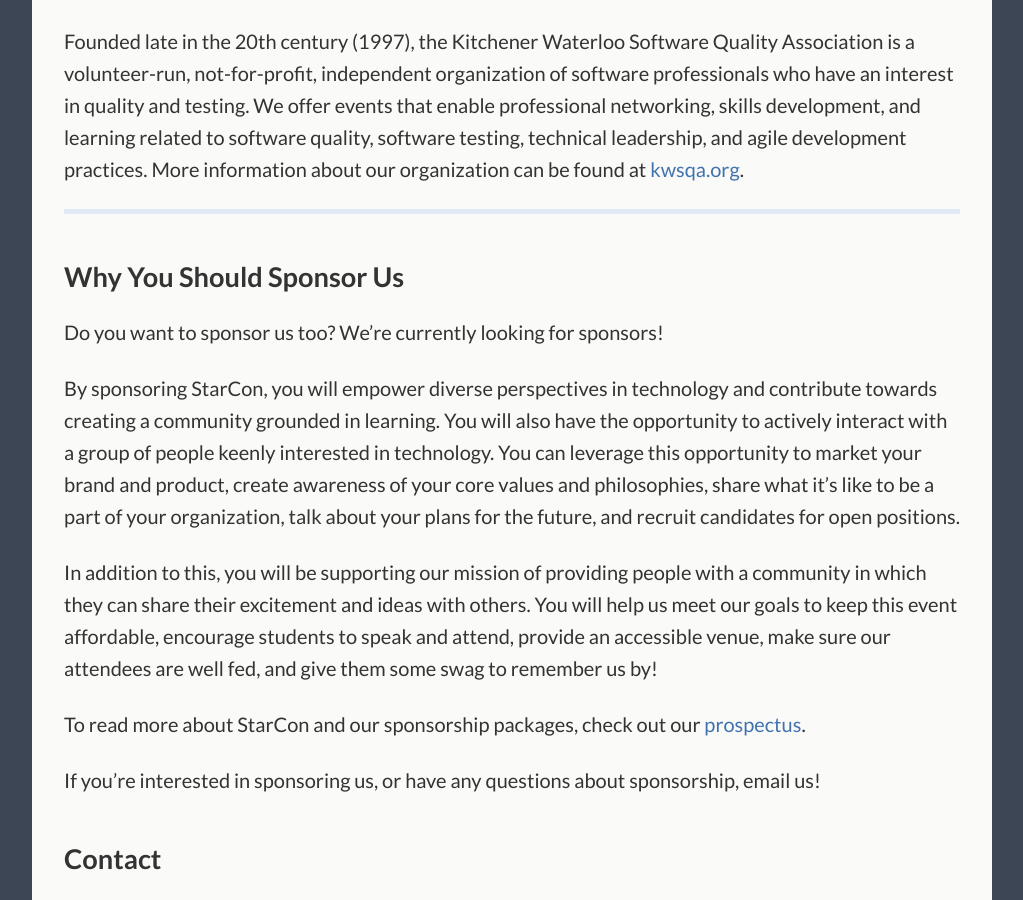
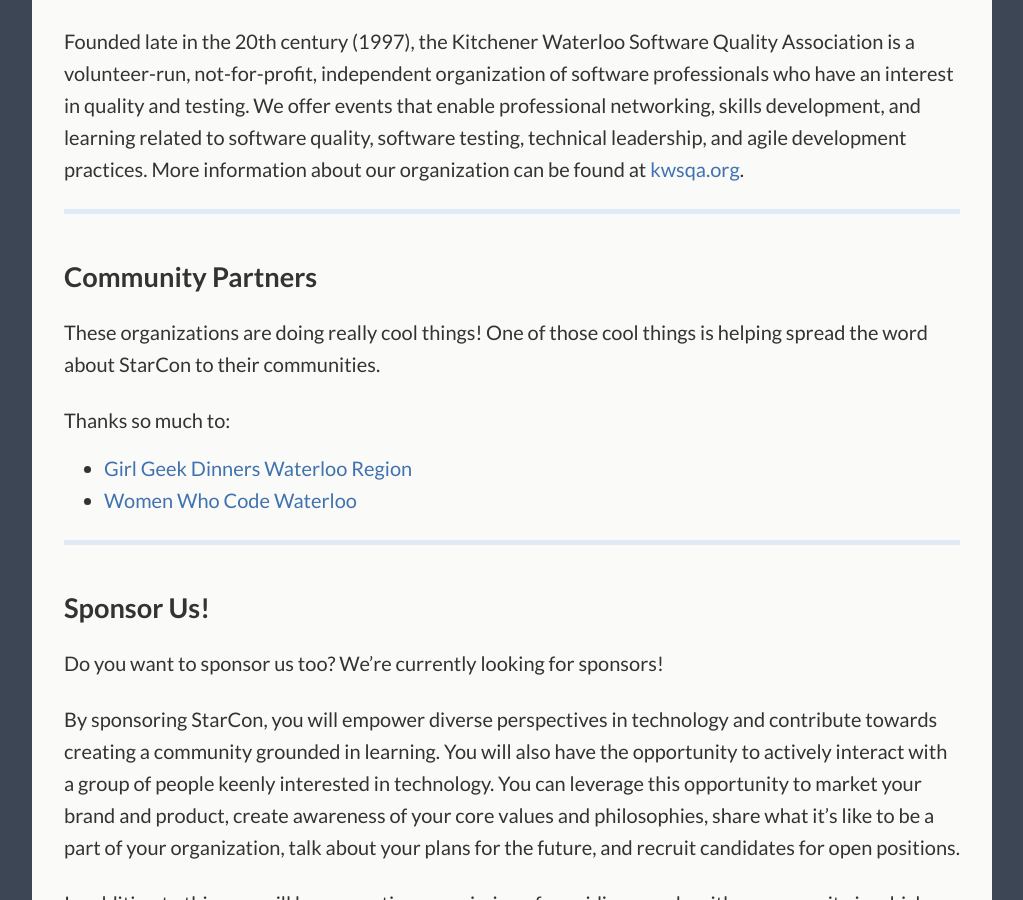
Before and after one commit to StarConKW/starconkw.github.io, a Jekyll site: the page built from _pages/sponsors.md, in a window 1280 px wide and 900 px high, scrolled down 1288 px. Shown: the whole window, without its empty margins (128-1151 px from the left). Built offline with Jekyll 4.4.1, drawn with Linux system fonts in a browser that asks for light colours.

Commit message:
Add community partners to sponsors page

```diff
--- a/_pages/sponsors.md
+++ b/_pages/sponsors.md
@@ -25,7 +25,18 @@ Founded late in the 20th century (1997), the Kitchener Waterloo Software Quality
 
 <hr>
 
-## Why You Should Sponsor Us
+## Community Partners
+
+These organizations are doing really cool things! One of those cool things is helping spread the word about StarCon to their communities.
+
+Thanks so much to:
+
+- [Girl Geek Dinners Waterloo Region](https://www.meetup.com/Girl-Geek-Dinners-Waterloo-Region/?_cookie-check=bCWkq1imC0ofOyH-)
+- [Women Who Code Waterloo](https://www.womenwhocode.com/waterloo)
+
+<hr>
+
+## Sponsor Us!
 
 Do you want to sponsor us too? We're currently looking for sponsors!
 
```
